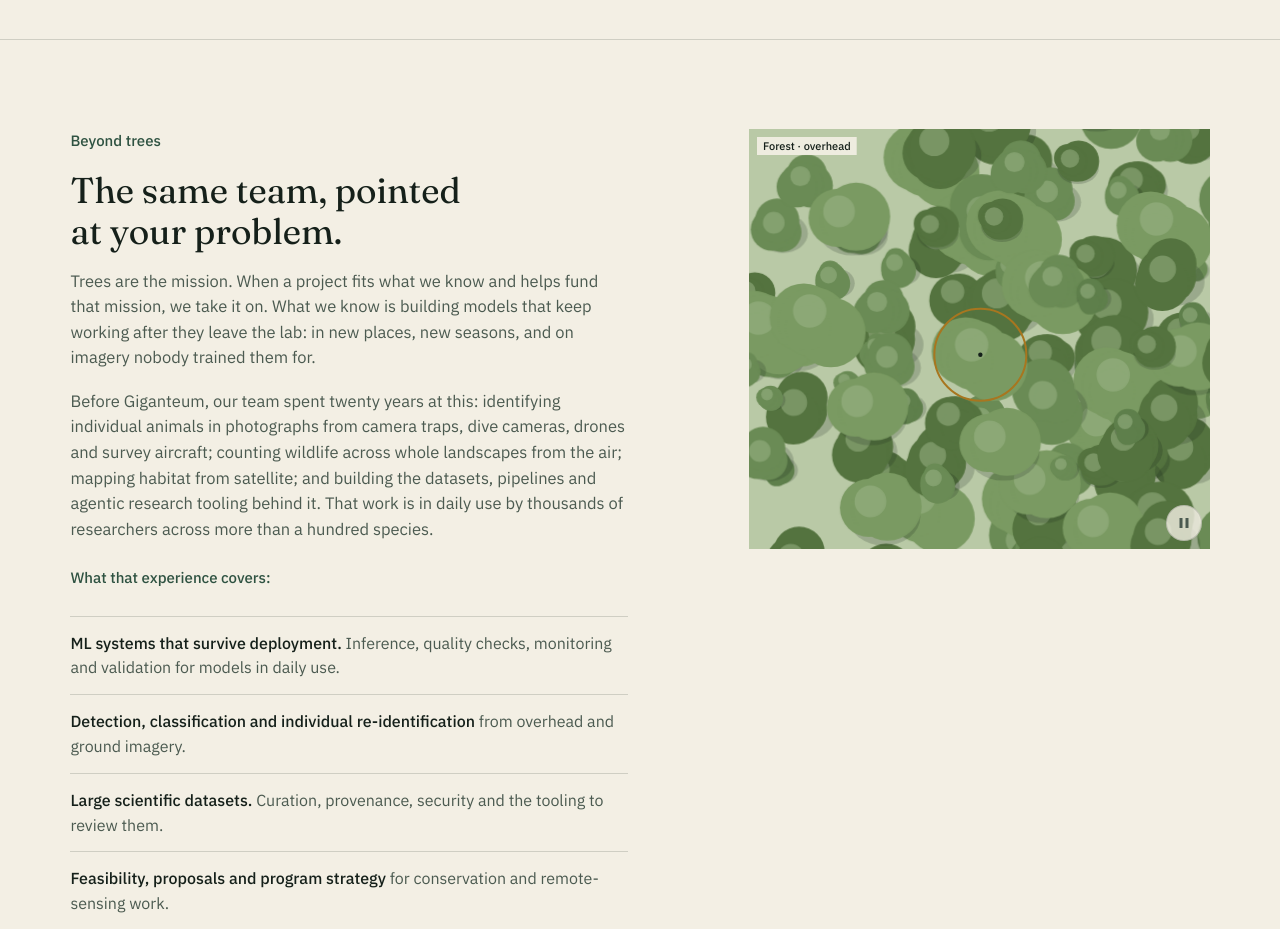
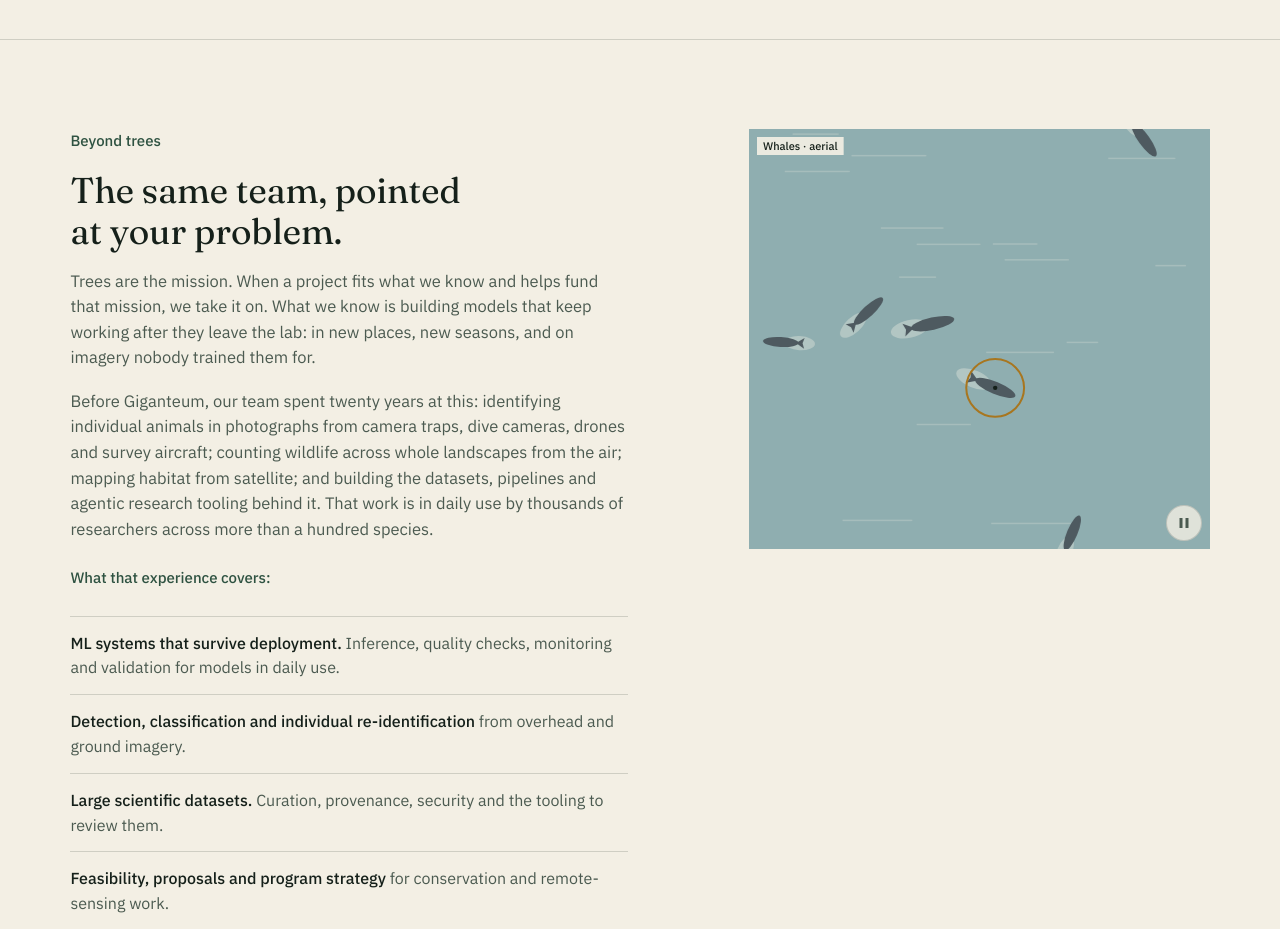
Before and after one commit to giganteum/preview-a3f9297cd7, a plain HTML site: page index.html in a window 1280 px wide. Shown: the part 3940-4869 px from the top of the page. Drawn offline with Linux system fonts and the light colour scheme; animation ran at ten frames a second.

Commit message:
Site at website d32eebe: Beyond roll opens on whales

```diff
--- a/index.html
+++ b/index.html
@@ -575,7 +575,7 @@ html.freeze *,html.freeze *::before,html.freeze *::after{transition:none!importa
 <script src="js/engine.js?h=83940f65bd" defer></script>
 <script src="js/scene-hero.js?h=67be435176" defer></script>
 <script src="js/scene-aerial.js?h=0674b0cf72" defer></script>
-<script src="js/scene-beyond.js?h=e1a0cb4338" defer></script>
+<script src="js/scene-beyond.js?h=9a30496fa0" defer></script>
 <script src="js/scene-drafts.js?h=fc6bce7b9d" defer></script>
 <script src="js/main.js?h=858c3a48dd" defer></script>
 </body>
--- a/js/scene-beyond.js
+++ b/js/scene-beyond.js
@@ -64,7 +64,7 @@ function beyondInit(){
     if(kind==='reef'){ const mx=ZW*.5+4*Math.sin(tt*.8), my=h*.5+3*Math.sin(tt*1.1); return [{draw:c=>drawWhaleShark(c,ZW*.2,h*.8,24,9),box:[ZW*.2+.2*24,h*.8,5.6*24,2.2*24],lab:'whale shark'},{draw:c=>drawManta(c,mx,my,42,7),box:[mx,my+.45*42,3.5*42,2.4*42],lab:'manta · match 0.93'}]; }
     if(kind==='trap'){ const ax=ZW*.52, ay=h*.5+8; return [{draw:c=>drawAntelope(c,ax,ay,26,tt*6),box:[ax+.3*26,ay-.4*26,2.9*26,2.75*26],lab:'antelope'}]; }
     return []; }
-  const TILES=['forest','whales','offshore','sea','trap','streets'];
+  const TILES=['whales','offshore','sea','trap','streets','forest'];
   // one environment at a time, rolling into the next; ?beyond=mosaic shows all six at once instead
   const PAN=new URLSearchParams(location.search).get('beyond')!=='mosaic', HOLD=4.2, ROLL=1.1;
   let t=0; const lock={}; // per tile: {key, since}
```
